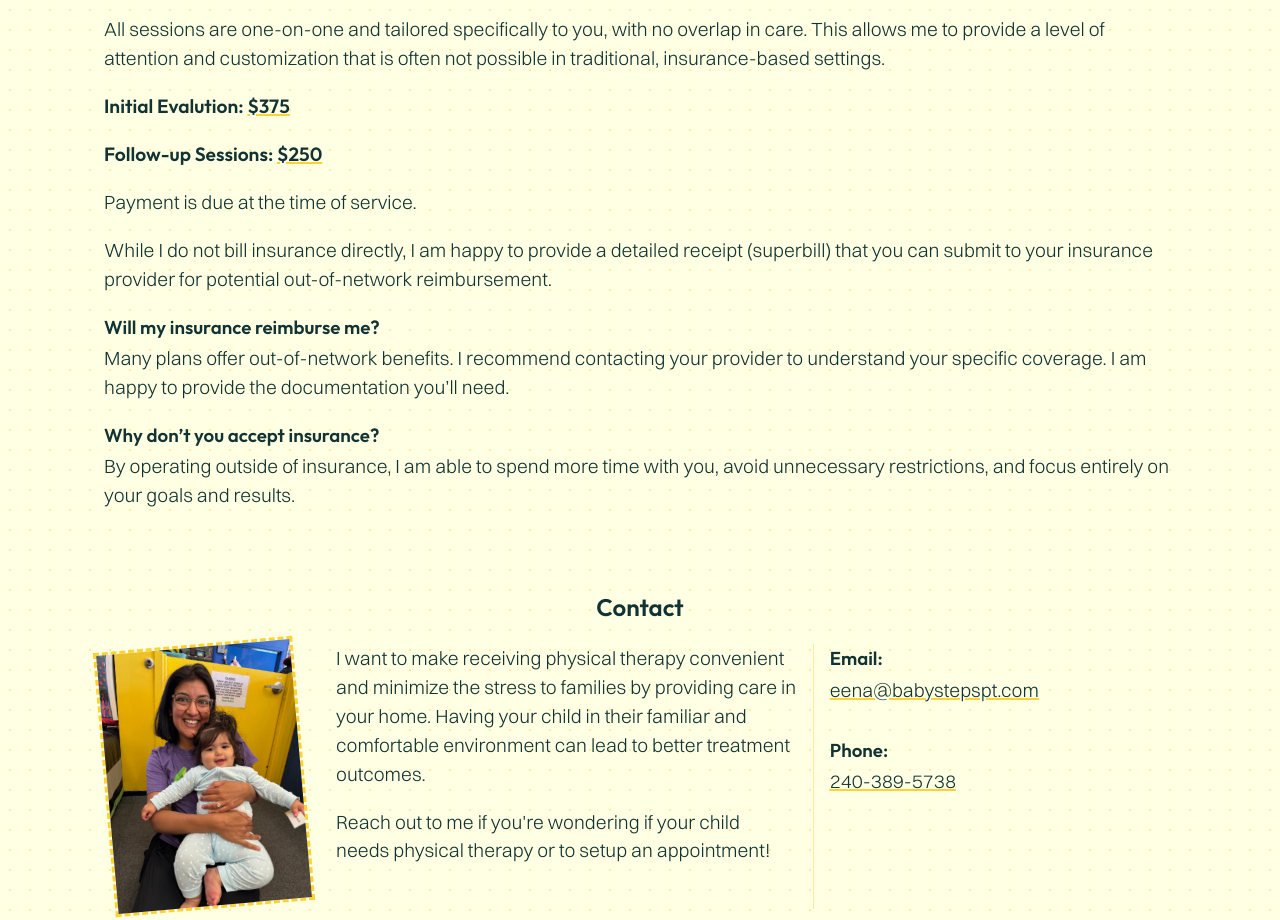
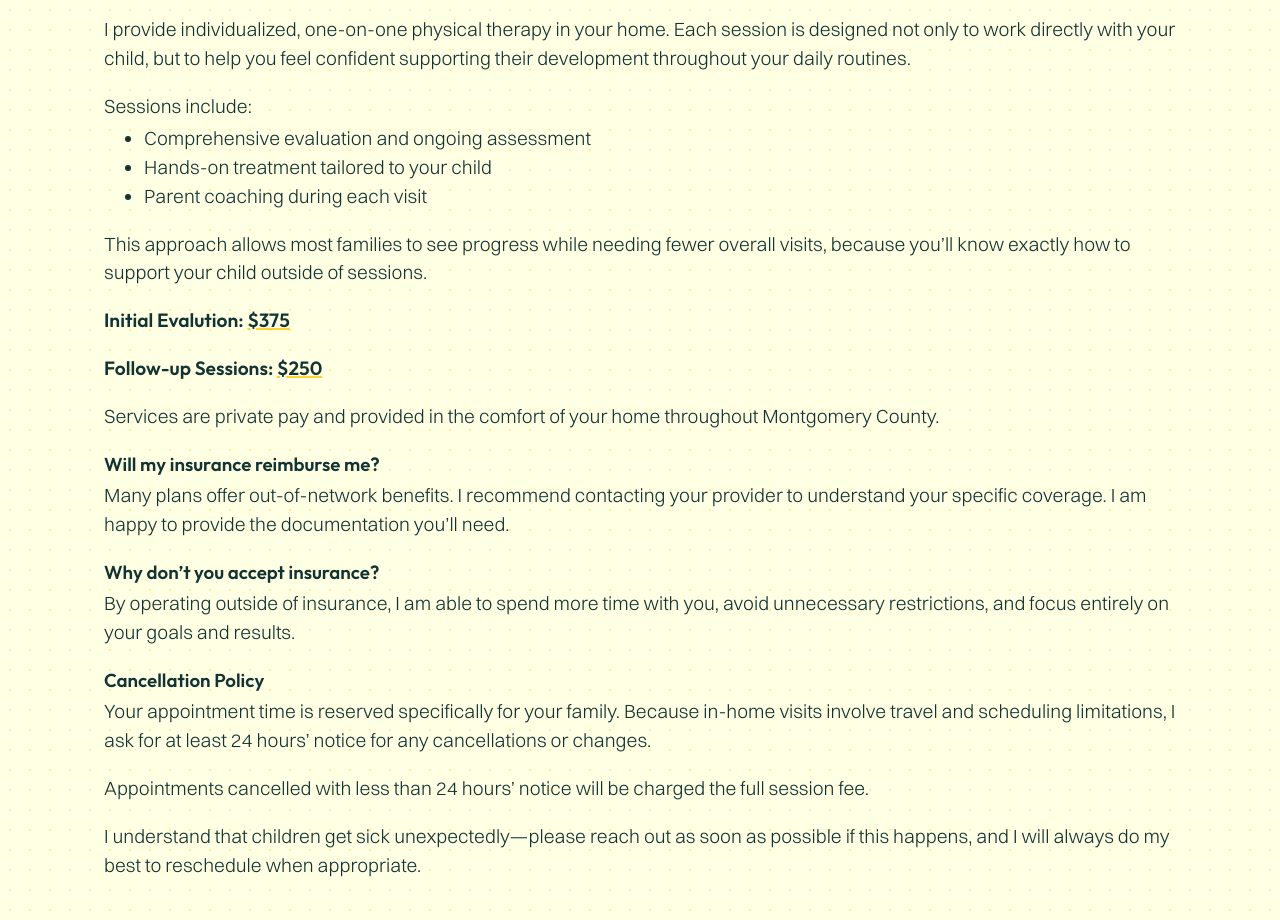
Before and after one commit to shawnmath/babystepsphysicaltherapy, a plain HTML site: page index.html in a window 1280 px wide. Shown: the part 3680-4600 px from the top of the page. Drawn offline with Linux system fonts and the light colour scheme; files whose address does not match are found by name.

Commit message:
update pricing section, decrease setTimeout

```diff
--- a/assets/js/menuToggle.js
+++ b/assets/js/menuToggle.js
@@ -35,7 +35,7 @@ const registerOnResize = () => {
           toggleMenuActiveState()
         }
       }
-    }, 250)
+    }, 200)
   })
 }
 
--- a/index.html
+++ b/index.html
@@ -233,16 +233,26 @@
       </section>
       <section id='pricing'>
         <h2 headline>Pricing & Insurance</h2>
-        <p>All sessions are one-on-one and tailored specifically to you, with no overlap in care. This allows me to provide a level of attention and customization that is often not possible in traditional, insurance-based settings.</p>
+        <p>I provide individualized, one-on-one physical therapy in your home. Each session is designed not only to work directly with your child, but to help you feel confident supporting their development throughout your daily routines.</p>
+        <p subtitle>Sessions include:</p>
+        <ul>
+          <li>Comprehensive evaluation and ongoing assessment</li>
+          <li>Hands-on treatment tailored to your child</li>
+          <li>Parent coaching during each visit</li>
+        </ul>
+        <p>This approach allows most families to see progress while needing fewer overall visits, because you’ll know exactly how to support your child outside of sessions.</p>
         <p data-font='os'>Initial Evalution: <span underline thin>$375</span></p>
         <p data-font='os'>Follow-up Sessions: <span underline thin>$250</span></p>
-        <p>Payment is due at the time of service.</p>
-        <p>While I do not bill insurance directly, I am happy to provide a detailed receipt (superbill) that you can submit to your insurance provider for potential out-of-network reimbursement.</p>
+        <p>Services are private pay and provided in the comfort of your home throughout Montgomery County.</p>
         <div faq>
           <h3 title>Will my insurance reimburse me?</h3>
           <p subtitle>Many plans offer out-of-network benefits. I recommend contacting your provider to understand your specific coverage. I am happy to provide the documentation you’ll need.</p>
           <h3 title>Why don’t you accept insurance?</h3>
           <p subtitle>By operating outside of insurance, I am able to spend more time with you, avoid unnecessary restrictions, and focus entirely on your goals and results.</p>
+          <h3 title>Cancellation Policy</h3>
+          <p subtitle>Your appointment time is reserved specifically for your family. Because in-home visits involve travel and scheduling limitations, I ask for at least 24 hours’ notice for any cancellations or changes.</p>
+          <p>Appointments cancelled with less than 24 hours’ notice will be charged the full session fee.</p>
+          <p>I understand that children get sick unexpectedly—please reach out as soon as possible if this happens, and I will always do my best to reschedule when appropriate.</p>
         </div>
       </section>
       <section id='contact'>
--- a/styles/main.css
+++ b/styles/main.css
@@ -6,5 +6,6 @@
 @import url('./sections/services.css');
 @import url('./sections/testimonials.css');
 @import url('./sections/about.css');
+@import url('./sections/pricing.css');
 @import url('./sections/contact.css');
 @import url('./sections/footer.css');
--- /dev/null
+++ b/styles/sections/pricing.css
@@ -0,0 +1,6 @@
+#pricing {
+
+  ul {
+    margin-top: 0;
+  }
+}
```
